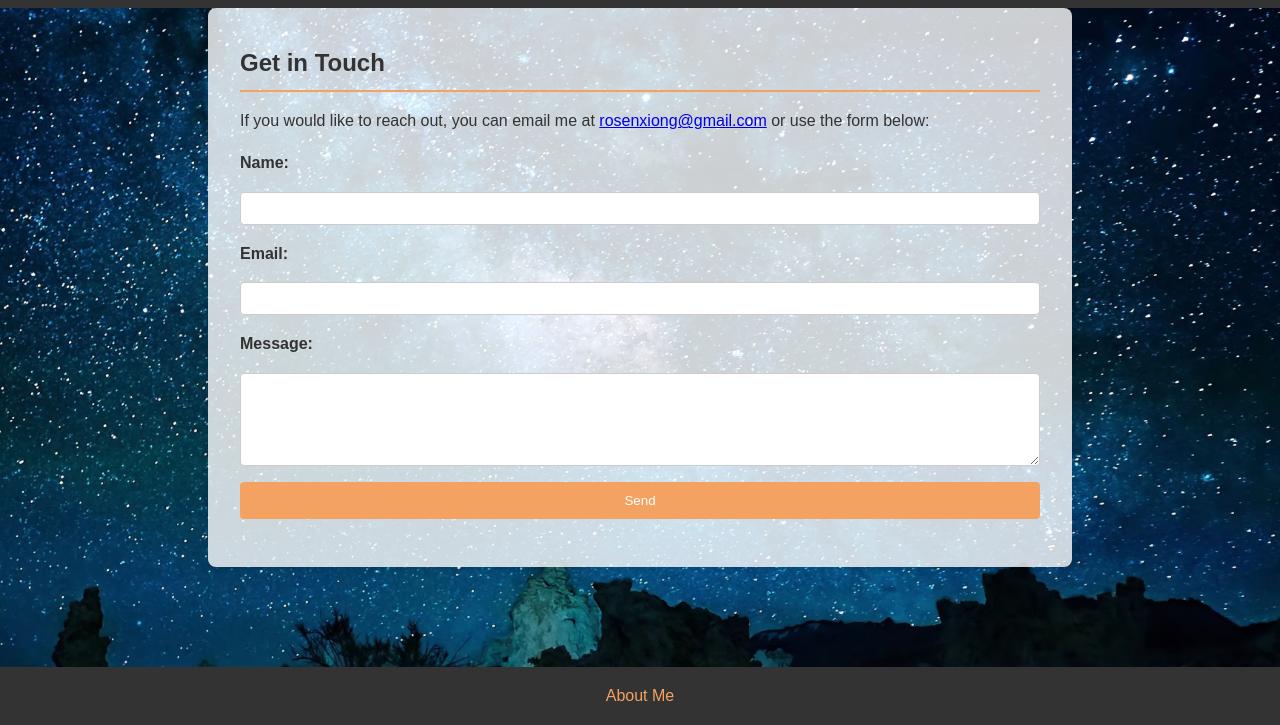
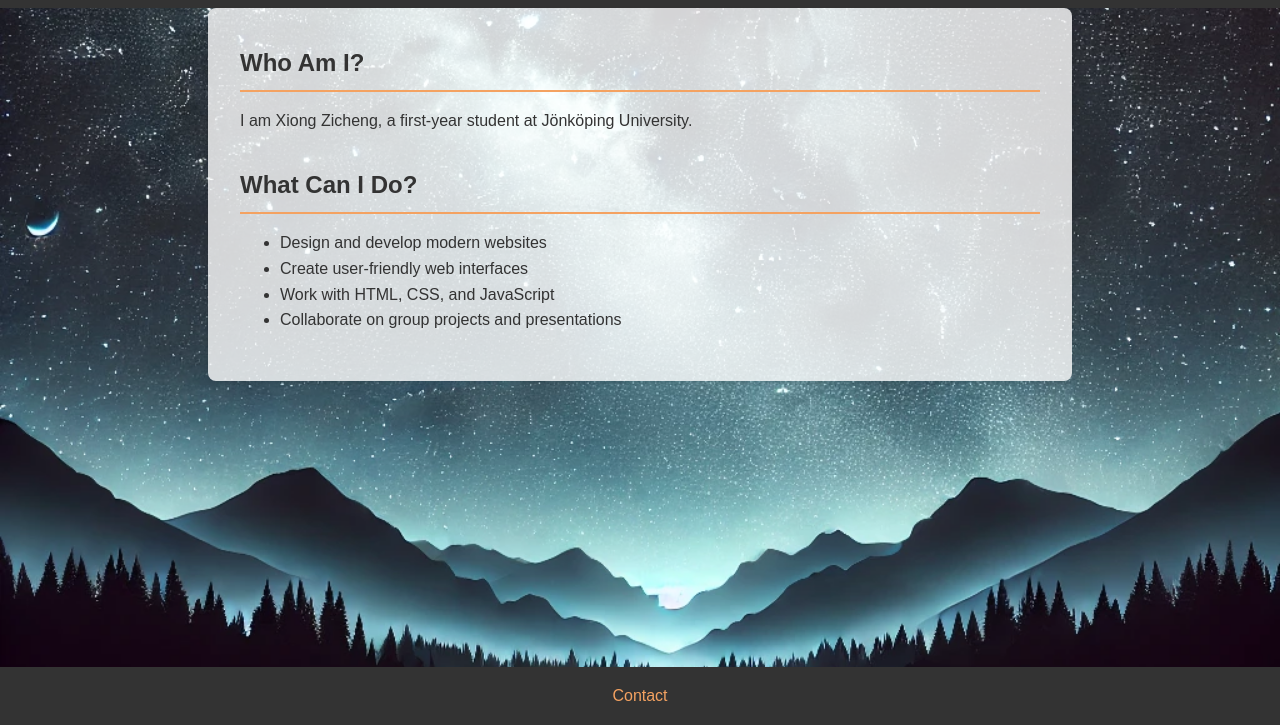
Before and after one commit to front-end-fundamentals-2025/fef-portfolio-rosenx, a plain HTML site: page index.html in a window 1280 px wide. Shown: the part 75-800 px from the top of the page. Drawn offline with Linux system fonts and the light colour scheme.

Commit message:
Update index.html

```diff
--- a/index.html
+++ b/index.html
@@ -1,43 +1,40 @@
-<!-- Contact Page -->
+<!-- About Me Page -->
 <!DOCTYPE html>
 <html lang="en">
 
 <head>
     <meta charset="UTF-8">
     <meta name="viewport" content="width=device-width, initial-scale=1.0">
-    <title>Contact</title>
+    <title>About Me</title>
+    <!-- Linking external stylesheet -->
     <link rel="stylesheet" href="styles.css">
 </head>
 
-<body class="contact">
+<body class="about">
     <header>
-        <h1>Contact Me</h1>
+        <h1>About Me</h1>
     </header>
 
     <main>
         <section>
-            <h2>Get in Touch</h2>
-            <p>If you would like to reach out, you can email me at <a href="mailto:rosenxiong@gmail.com">rosenxiong@gmail.com</a> or use the form below:</p>
-            <form action="#" method="post">
-                <label for="name">Name:</label>
-                <input type="text" id="name" name="name" required>
+            <h2>Who Am I?</h2>
+            <p>I am Xiong Zicheng, a first-year student at Jönköping University.</p>
+        </section>
 
-                <label for="email">Email:</label>
-                <input type="email" id="email" name="email" required>
-
-                <label for="message">Message:</label>
-                <textarea id="message" name="message" rows="5" required></textarea>
-
-                <button type="submit">Send</button>
-            </form>
+        <section>
+            <h2>What Can I Do?</h2>
+            <ul>
+                <li>Design and develop modern websites</li>
+                <li>Create user-friendly web interfaces</li>
+                <li>Work with HTML, CSS, and JavaScript</li>
+                <li>Collaborate on group projects and presentations</li>
+            </ul>
         </section>
     </main>
 
     <footer>
         <nav>
-            <a href="index.html">About Me</a>
+            <a href="contact.html">Contact</a>
         </nav>
     </footer>
 </body>
-
-</html>
```
